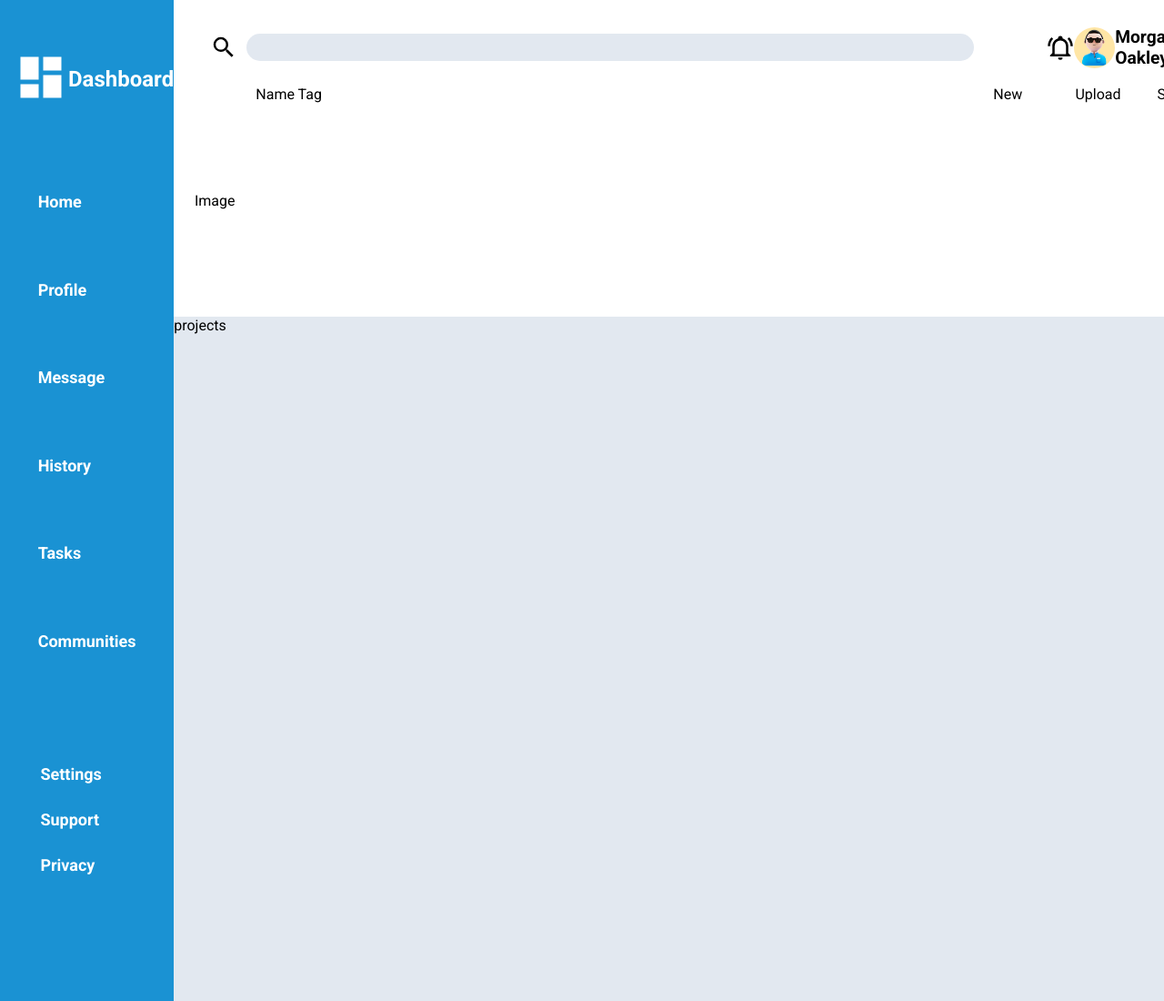
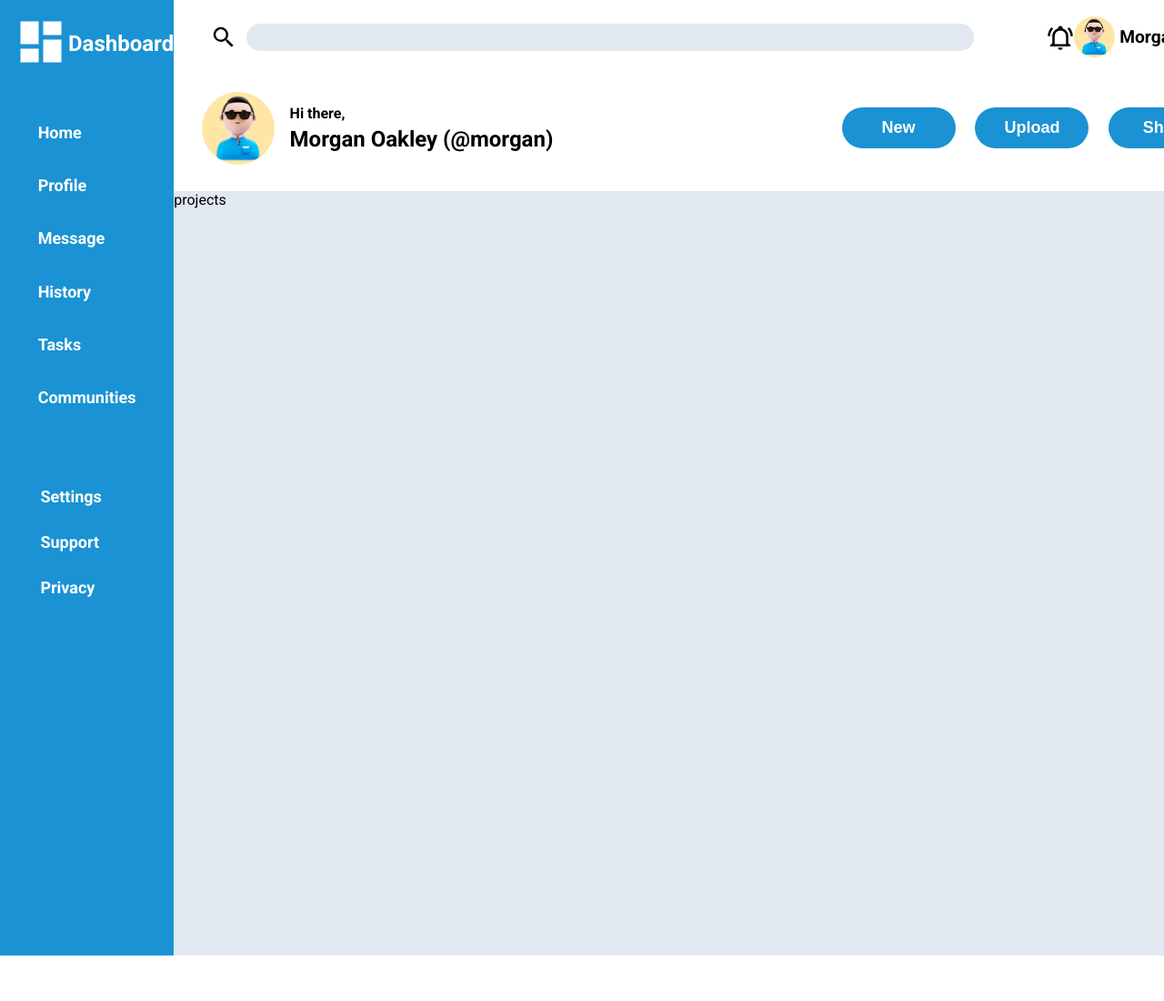
Before and after one commit to justalec27/admin-dashboard, a plain HTML site: page index.html in a window 1280 px wide. Shown: the top 1100 px of the page at 91% size. After the commit the page ends 1050 px from the top, so only its background shows below. Drawn offline with Linux system fonts and the light colour scheme.

Commit message:
create name tag and button section

```diff
--- a/index.html
+++ b/index.html
@@ -85,11 +85,20 @@
                     </div>
                 </div>
                 <div class="name-tag">
-                    <div class="profile-image"> Image</div>
-                    <div class="user-name2">Name Tag</div>
-                    <div class="button-new">New</div>
-                    <div class="button-upload">Upload</div>
-                    <div class="button-share">Share</div>
+                    <div class="name-tag-left">
+                        <div class="left">
+                            <img src="images/7309681.jpg" alt="man with glasses">
+                        </div>
+                        <div class="right">
+                            <p>Hi there,</p>
+                            <h2>Morgan Oakley (@morgan)</h2>
+                        </div>
+                    </div>
+                    <div class="name-tag-right">
+                        <button class="button-new">New</button>
+                        <button class="button-upload">Upload</button>
+                        <button class="button-share">Share</button>
+                    </div>
                 </div>
 
 
--- a/style.css
+++ b/style.css
@@ -67,6 +67,7 @@ h1 {
     display: grid;
     grid-template-rows: 1fr 3fr;
     padding-top: 10px ;
+    height: 200px;
 }
 
 .search-bar {
@@ -78,7 +79,10 @@ h1 {
 
 .name-tag {
     display: grid;
-    grid-template-columns: 1fr 9fr 1fr 1fr 1fr;
+    grid-template-columns: 5fr 3fr;
+    justify-content: center;
+    align-content: center;
+
 }
 
 .search-bar-left {
@@ -107,13 +111,12 @@ h1 {
     align-items: center;
     font-weight: bold;
     font-size: larger;
-    margin-right: 70px;
+    width: 140px;
 }
 .profile-image img {
     width: 45px;
     height: 45px;
     border-radius: 50%;
-
 }
 
 .search-icon {
@@ -136,3 +139,45 @@ h1 {
     width: 30px;
     margin-left: 80px;
 }
+
+.name-tag-left img {
+    height: 80px;
+    width: 80px;
+    border-radius: 50%;
+}
+
+.name-tag-left {
+    display: grid;
+    grid-template-columns: 1fr 5fr;
+}
+
+.name-tag-left .left {
+    display: grid;
+    justify-content: center;
+    align-items: center;
+    margin-left: 20px
+}
+
+.name-tag-left .right {
+   font-weight: bold;
+   padding: 5px;
+   line-height: 8px;
+}
+
+.name-tag-right {
+    display: grid;
+    grid-template-columns: repeat(3, 1fr);
+    justify-content: center;
+    align-items: center;
+}
+
+.name-tag-right button {
+    background-color: #1A92D3;
+    height: 45px;
+    width: 125px;
+    border-radius: 30px;
+    border: none;
+    color: white;
+    font-weight: bold;
+    font-size: 18px;
+}
```
